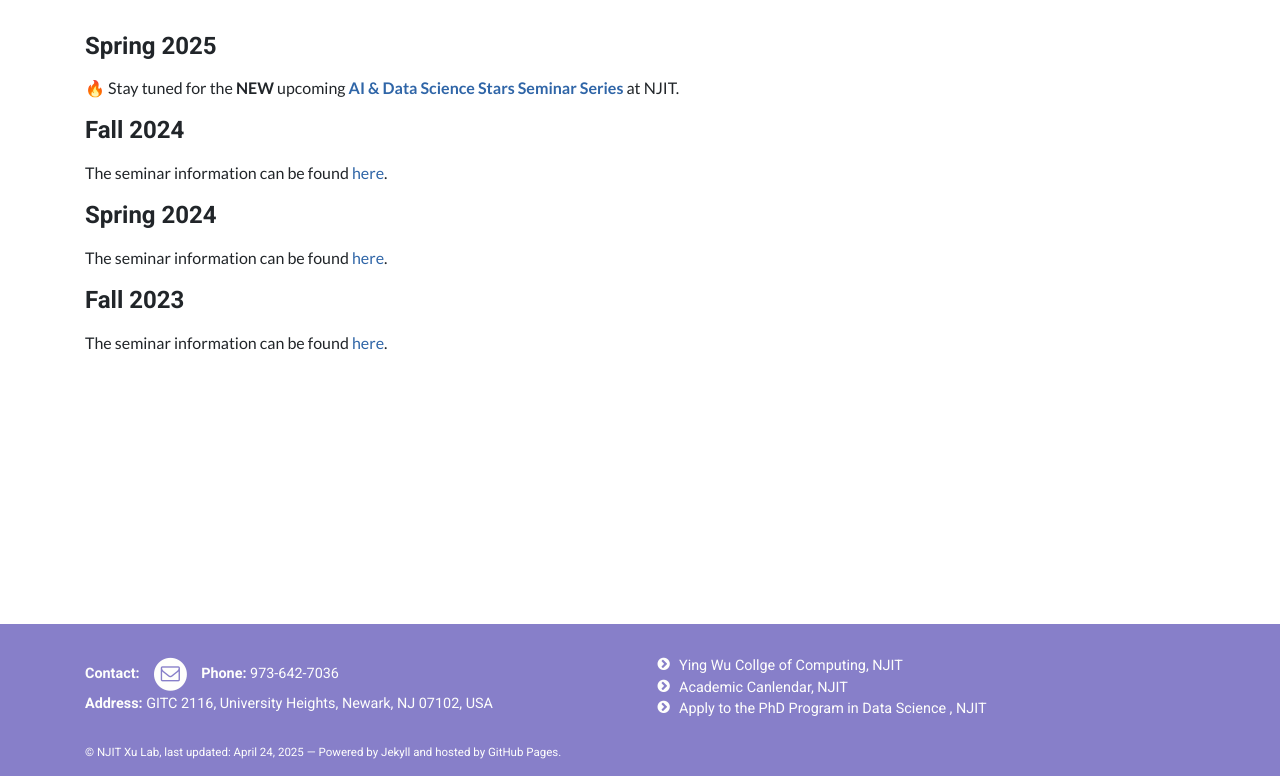
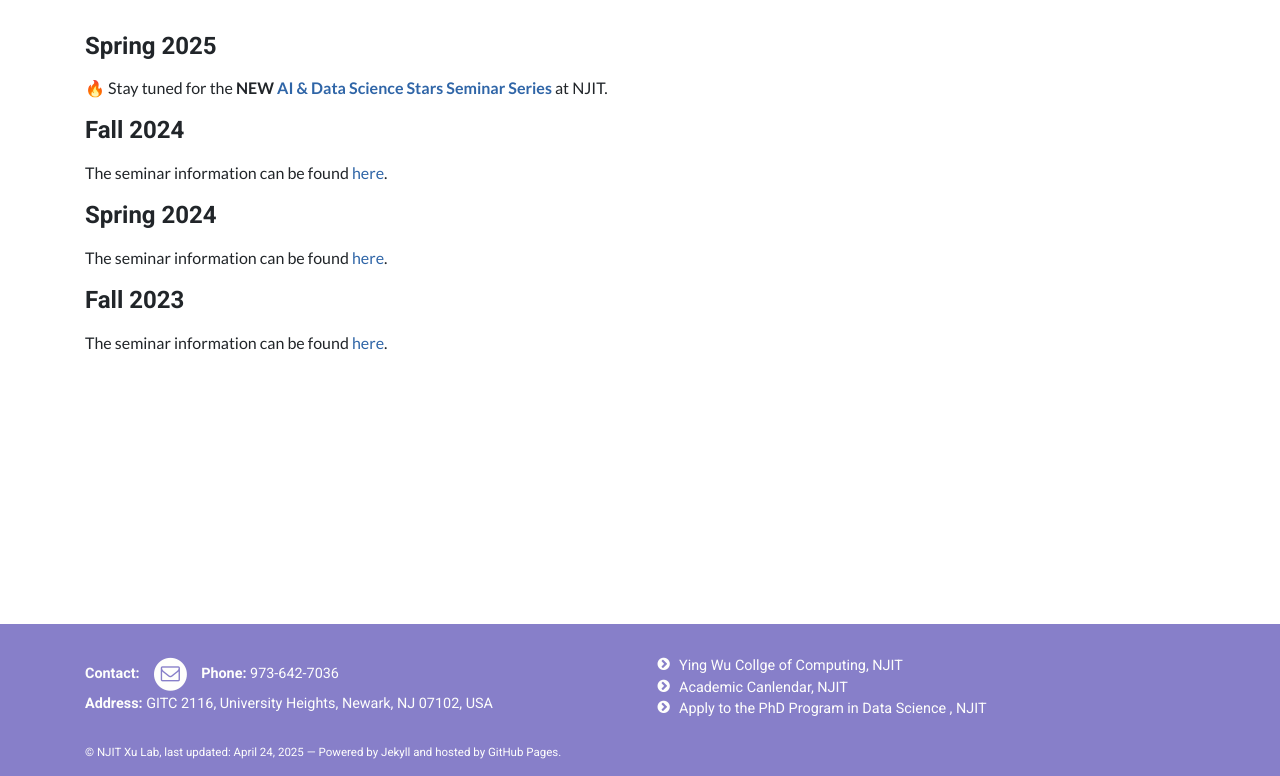
Before and after one commit to GraceXu182/gracexu182.github.io, a Jekyll site: the page built from pages/seminars.md, in a window 1280 px wide. Shown: the part 279-1055 px from the top of the page. Built offline with Jekyll 4.4.1, drawn with Linux system fonts in a browser that asks for light colours.

Commit message:
update seminars

```diff
--- a/pages/seminars.md
+++ b/pages/seminars.md
@@ -8,10 +8,10 @@
 
 <!-- Content here would show up above your list of events -->
 <h4><b>Spring 2025</b></h4>
-<span style="font-size: medium;">🔥 Stay tuned for the **NEW** upcoming [**AI & Data Science Stars Seminar Series**](https://ds.njit.edu/ai-data-science-stars-seminar-series) at NJIT.</span>
+<span style="font-size: medium;">🔥 Stay tuned for the **NEW** [**AI & Data Science Stars Seminar Series**](https://ds.njit.edu/ai-data-science-stars-seminar-series) at NJIT.</span>
 
 <h4><b>Fall 2024</b></h4>
-<span style="font-size: medium;">The seminar information can be found [here](https://docs.google.com/document/d/10onh8XiWvocf3VHpHgHTL4Q5FqGYPd7d/edit?usp=sharing&ouid=104539450366585111033&rtpof=true&sd=true).</span>
+<span style="font-size: medium;">The seminar information can be found [here](https://ds.njit.edu/fall-2024).</span>
 
 <h4><b>Spring 2024</b></h4>
 <span style="font-size: medium;">The seminar information can be found [here](https://docs.google.com/document/d/1_aXD-XSoWDSmjbdNpriNcGqkmce6lRqd/edit?usp=sharing&ouid=104539450366585111033&rtpof=true&sd=true).</span>
```
